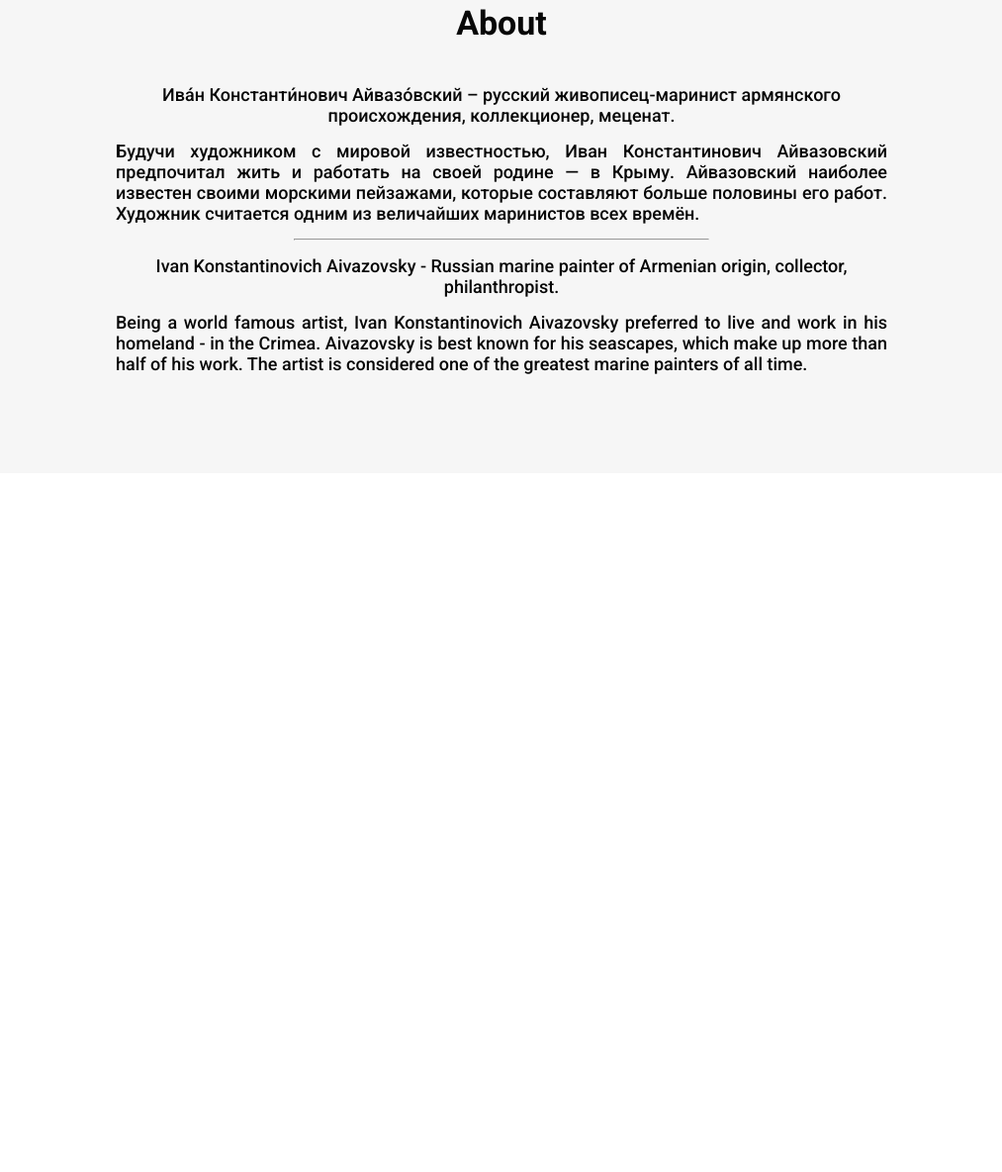
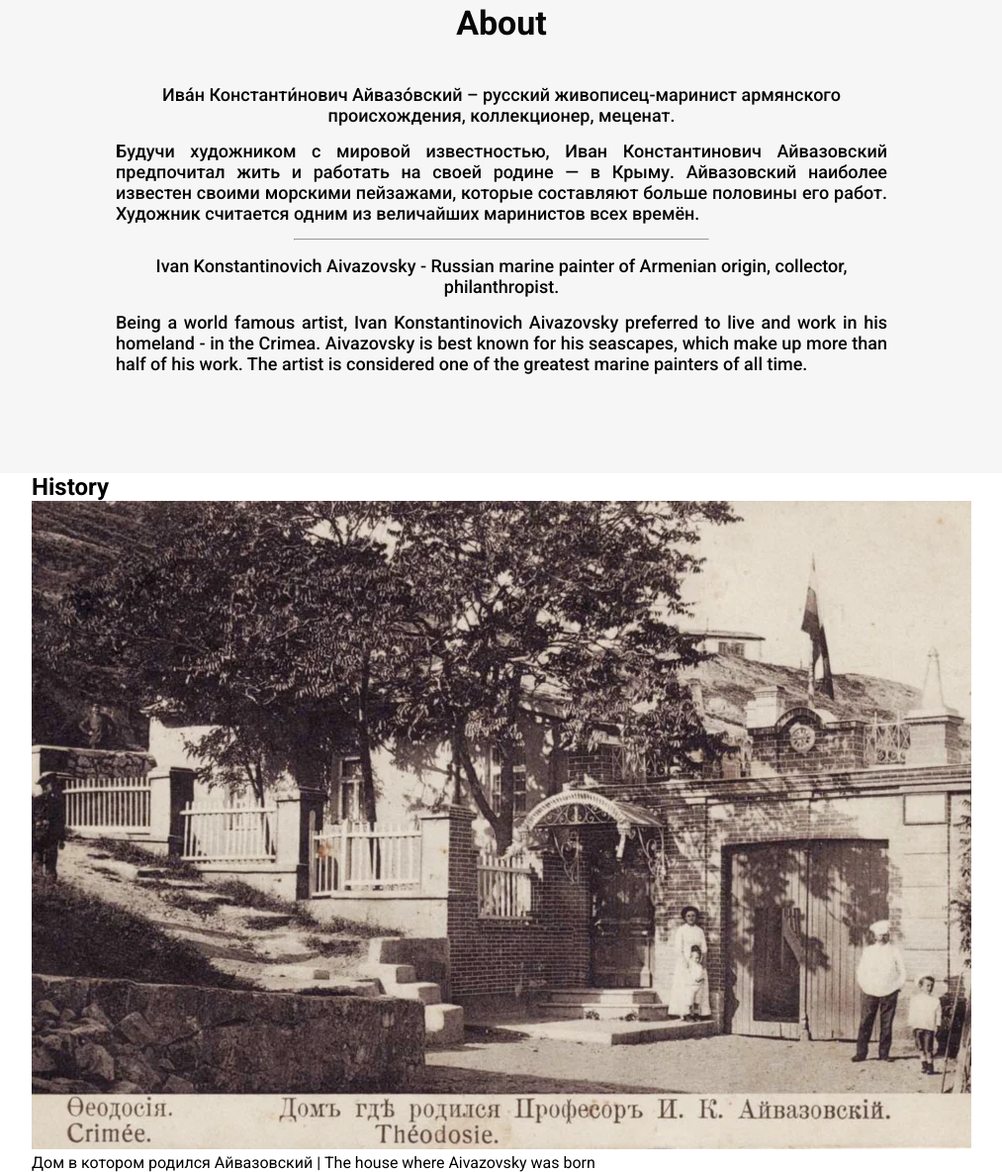
Before and after one commit to dane4ka-web/AVZ, a plain HTML site: page index.html in a window 1280 px wide. Shown: the part 924-2108 px from the top of the page at 99% size, without its empty margins (133-1146 px from the left). Before the commit the page ends 1402 px from the top, so only its background shows below. Drawn offline with Linux system fonts and the light colour scheme.

Commit message:
history section

```diff
--- a/index.css
+++ b/index.css
@@ -3,3 +3,4 @@
 @import url("styles/header.css");
 @import url("styles/home.css");
 @import url("styles/about.css");
+@import url("styles/history.css");
--- a/index.html
+++ b/index.html
@@ -89,6 +89,20 @@
           </p>
         </div>
       </section>
+      <section class="history" aria-label="history section">
+        <div class="container">
+          <h2 class="history-title" aria-label="history title">History</h2>
+          <img
+            src="assets/webp/дом_где_родился_айвазовский 1history.webp"
+            alt="photo of house"
+            class="history-img"
+          />
+          <p class="history-desc" aria-label="history description">
+            Дом в котором родился Айвазовский | The house where Aivazovsky was
+            born
+          </p>
+        </div>
+      </section>
     </maim>
     <footer></footer>
   </body>
--- a/styles/basic.css
+++ b/styles/basic.css
@@ -20,6 +20,7 @@
 }
 
 h1,
+h2,
 p {
   margin: 0;
 }
```
